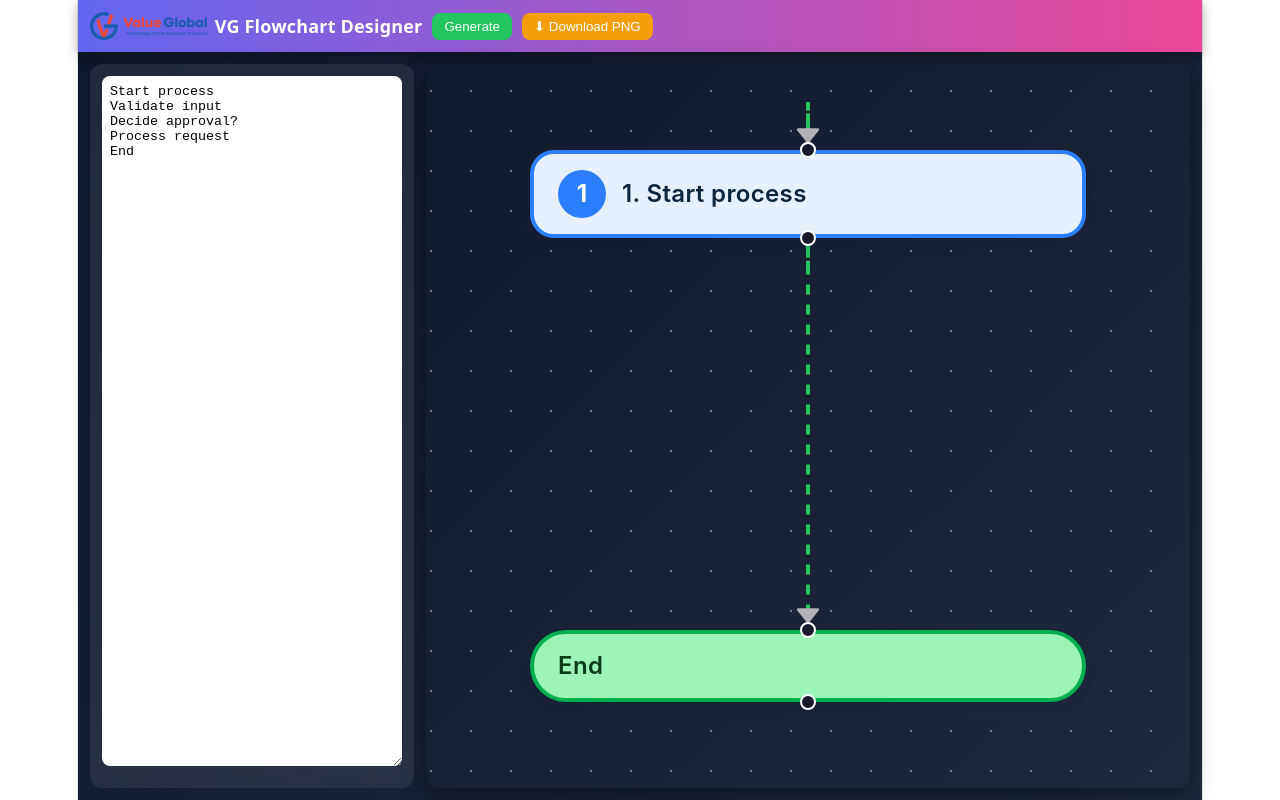
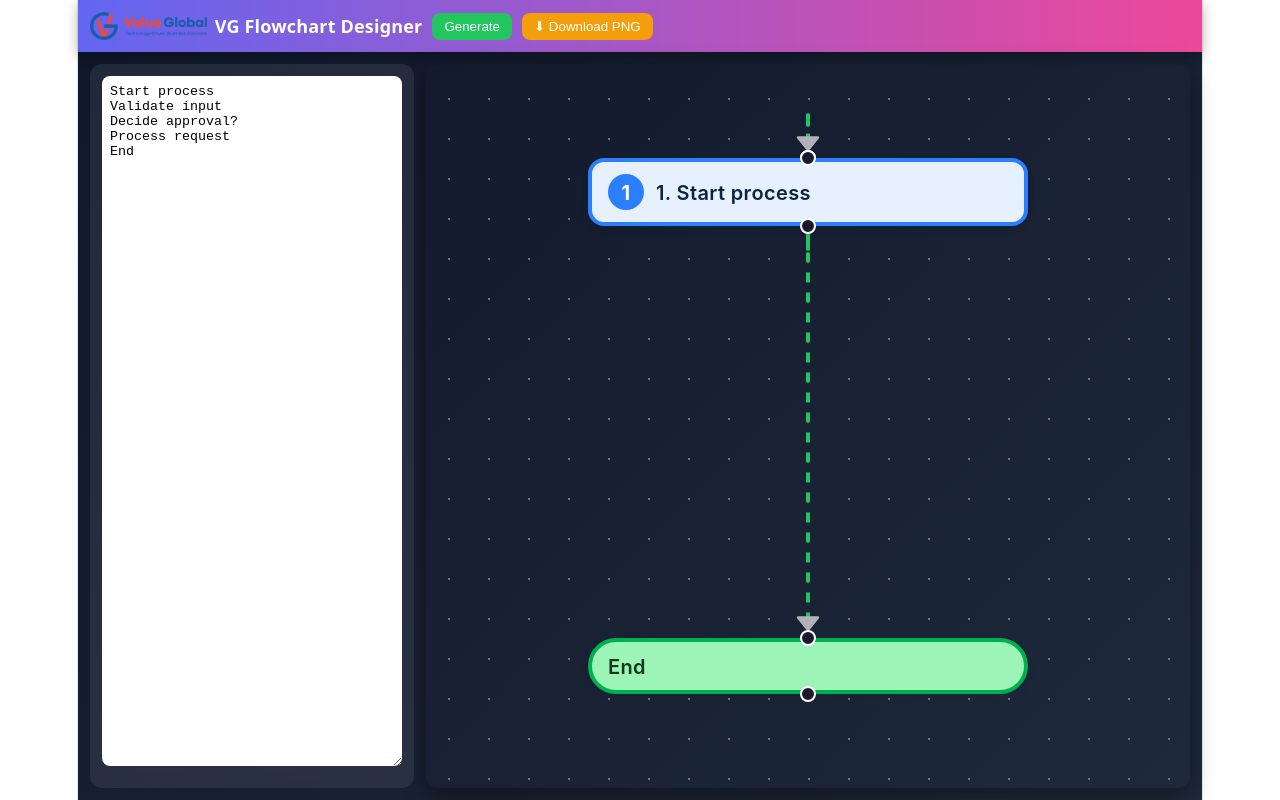
Before and after one commit to shanmugapriyag2196/KiloCode-Flow-Chart-Designer, a React (Vite) app: page / in a window 1280 px wide. Built offline with nearby package versions, Linux system fonts and the light colour scheme.

Commit message:
Smaller nodes

```diff
--- a/src/components/CustomNode.tsx
+++ b/src/components/CustomNode.tsx
@@ -2,10 +2,10 @@ import { Handle, Position } from '@xyflow/react';
 
 export default function CustomNode({ data }: any) {
   return (
-    <div style={{ display: 'flex', alignItems: 'center', gap: 8, padding: '8px 12px', borderRadius: data.radius === 9999 ? 9999 : (data.radius === 0 ? 0 : 12), clipPath: data.radius === 0 ? 'polygon(50% 0%, 100% 50%, 50% 100%, 0% 50%)' : undefined, background: data.bg, border: `2px solid ${data.border}`, width: 250, boxShadow: '0 4px 6px -1px rgba(0,0,0,.05)', fontFamily: 'Inter,system-ui,sans-serif', color: data.text }}>
+    <div style={{ display: 'flex', alignItems: 'center', gap: 6, padding: '6px 8px', borderRadius: data.radius === 9999 ? 9999 : (data.radius === 0 ? 0 : 8), clipPath: data.radius === 0 ? 'polygon(50% 0%, 100% 50%, 50% 100%, 0% 50%)' : undefined, background: data.bg, border: `2px solid ${data.border}`, width: 200, boxShadow: '0 2px 4px rgba(0,0,0,.05)', fontFamily: 'Inter,system-ui,sans-serif', color: data.text }}>
       <Handle type="target" position={Position.Top} />
-      {data.badge && <div style={{ width: 24, height: 24, borderRadius: '50%', background: data.border, color: '#fff', fontWeight: 700, fontSize: 12, display: 'flex', alignItems: 'center', justifyContent: 'center', flexShrink: 0 }}>{data.badge}</div>}
-      <div style={{ fontSize: 12, fontWeight: 600, lineHeight: 1.3, textAlign: 'left' }}>{data.label}</div>
+      {data.badge && <div style={{ width: 18, height: 18, borderRadius: '50%', background: data.border, color: '#fff', fontWeight: 700, fontSize: 10, display: 'flex', alignItems: 'center', justifyContent: 'center', flexShrink: 0 }}>{data.badge}</div>}
+      <div style={{ fontSize: 10, fontWeight: 600, lineHeight: 1.2, textAlign: 'left' }}>{data.label}</div>
       <Handle type="source" position={Position.Bottom} />
     </div>
   );
```
